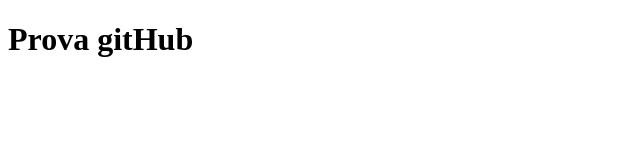
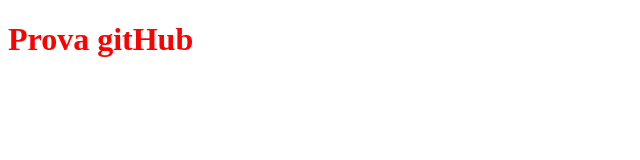
Before and after one commit to SG-09-21/primo-sito, a plain HTML site: page index.html in a window 1280 px wide. Shown: the whole page, without its empty margins (0-640 px from the left). Drawn offline with Linux system fonts and the light colour scheme.

Commit message:
aggiunta static

```diff
--- a/index.html
+++ b/index.html
@@ -5,7 +5,7 @@
     <meta http-equiv="X-UA-Compatible" content="IE=edge">
     <meta name="viewport" content="width=device-width, initial-scale=1.0">
     <title>Document</title>
-    <link href="Stile/style.css" rel="stylesheet">
+    <link href="static/Stile/style.css" rel="stylesheet">
 </head>
 <body>
     <h1>Prova gitHub</h1>
```
